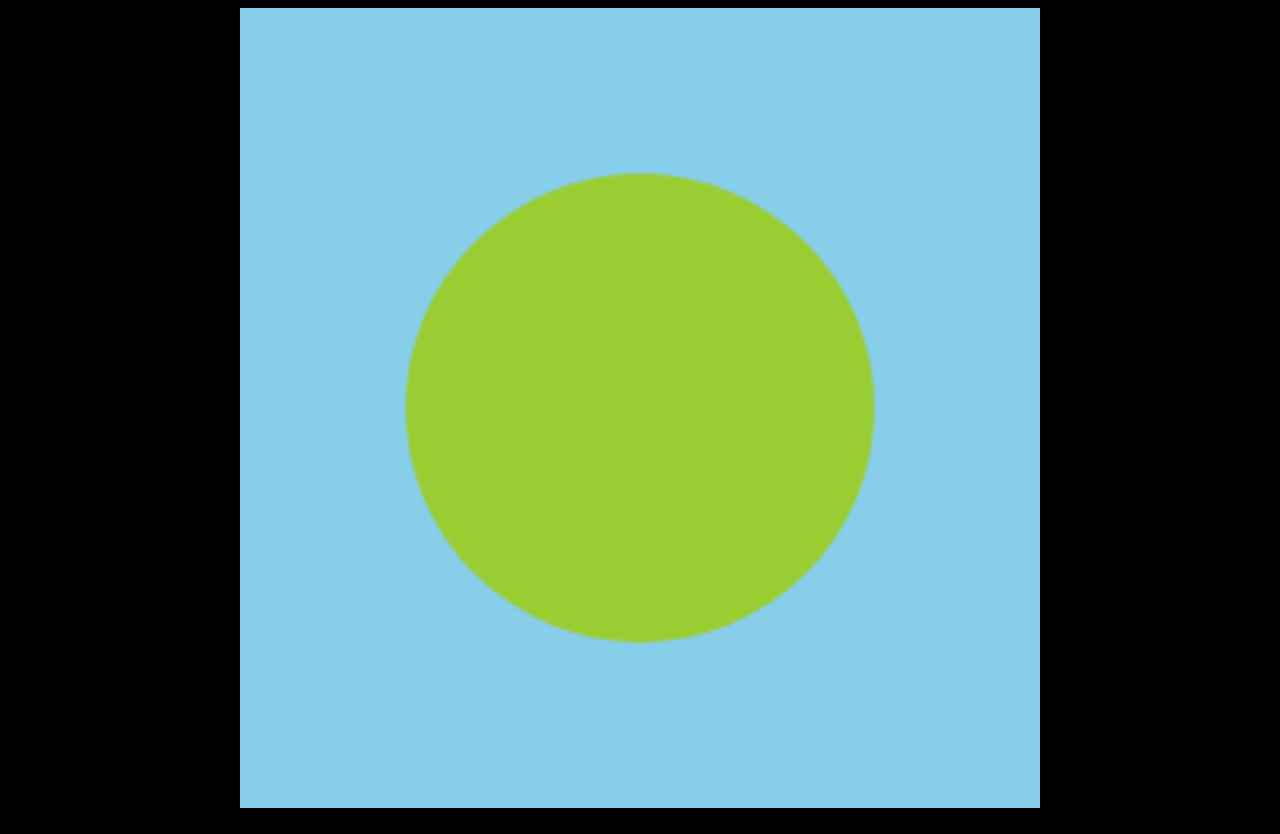
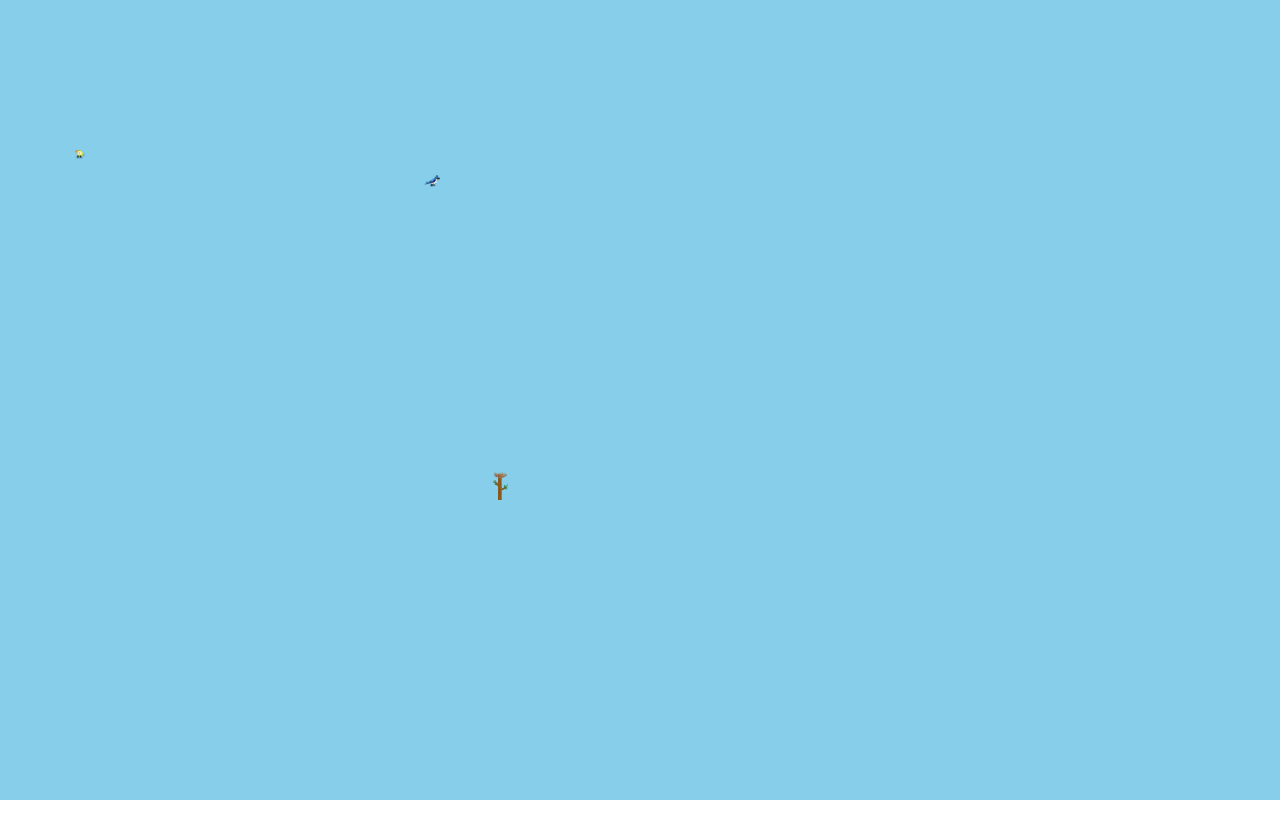
Before and after one commit to sqlsherpa/back_to_the_nest, a plain HTML site: page index.html in a window 1280 px wide. After the commit the page ends 800 px from the top, so only its background shows below. Drawn offline with Linux system fonts and the light colour scheme.

Commit message:
Asset promise
Reorganized to use asset load promise, removed earth rotation mechanics for simplicity and time constraints

```diff
--- a/index.html
+++ b/index.html
@@ -9,19 +9,13 @@
 
 	<link rel = "stylesheet" type = "text/css" href = "mystyle.css" />
 
-
-
 </head>
 
 
 <html>
 	<body>
 		<div class="font-load">&nbsp;</div>
-		<canvas width ="256" height = "256" id="mainCanvas"> </canvas>
-		<div>
-			<div id="score" style="position:absolute: left: 10px: top: 10px; width:300px; height:25px: background-color: yellow;">Last Score:
-			</div>
-		</div>
+		<canvas height="device-height" id="mainCanvas"> </canvas>
 		<script src="lib/kontra.js"></script>
 		<script src="src/game_main.js"></script>
 	</body>
--- a/mystyle.css
+++ b/mystyle.css
@@ -1,12 +1,17 @@
 @import url(http://fonts.googleapis.com/css?family=Amatic+SC:400,700);
 
 body{
-	background: black;
+	background: 'Gray';
+	margin: 0;
+	padding: 0;
+	width: 100%;
+	height: 100%;
 }
 canvas{
 	background: #87CEEB;
-	width: 100%;
-	max-width: 800px;
+	/*width: 100%;*/
+	/*height: 100%;*/
+	/*max-width: 1000px;*/
 	margin: auto;
 	display: block;
 }
--- a/src/game_main.js
+++ b/src/game_main.js
@@ -1,29 +1,39 @@
 
 
-let {init, Sprite, GameLoop} = kontra //create the kontra objects
+let {init, setImagePath, load, on, imageAssets, Sprite, GameLoop} = kontra //create the kontra objects
 
 let { canvas } = init();
 
+//Setup the screen
+canvas.width = window.innerWidth;
+canvas.height = window.innerHeight;
+
 let canvasWidthMid = canvas.width/2;
 let canvasHeightMid = canvas.height/2;
-let earthRadius = 75;
 
 //bring in the assets
-let chickImg = new Image();
-chickImg.src = 'assets/sprites/Chick@16px.png';
+let numAssets = 3;
+let assetsLoaded = 0;
+on('assetLoaded', (asset,url) => {
+	assetsLoaded++;
+	console.log("#" + assetsLoaded + " asset loaded");
+});
 
-let motherBirdStandRightImg = new Image();
-motherBirdStandRightImg.src = 'assets/sprites/MotherBirdStandRight@16px.png';
+setImagePath('assets/sprites');
+load(
+	'Chick.png',
+	'MotherBirdStandRight.png',
+	'EmptyNest.png'
+	).then(function(assets){
+		console.log("All Assets Successfully Loaded.");
 
-let emptyNestImg = new Image();
-emptyNestImg.src = 'assets/sprites/emptyNest@32px.png';
-
+		//Start assigning files to objects
 		let chickSprite = Sprite({
 				x:0,
 				y:0,
 				dx:.25,
 				dy:.5,
-		image: chickImg
+				image: imageAssets['Chick']
 			});
 
 		let motherBirdStandRightSprite = Sprite({
@@ -31,61 +41,32 @@ let motherBirdStandRightSprite = Sprite({
 				y:100,
 				dx:.75,
 				dy:.25,
-		image: motherBirdStandRightImg
-	});
-
-let earthSprite = Sprite({
-		x:canvasWidthMid,
-		y:canvasHeightMid,
-		color: 'YellowGreen',
-		radius:earthRadius,
-		render: function(){
-			this.context.fillStyle = this.color;
-			this.context.beginPath();
-			this.context.arc(this.x, this.y, this.radius, 0, 2 * Math.PI);
-			this.context.fill();
-		}
+				image: imageAssets['MotherBirdStandRight']
 			});
 
 		let emptyNestSprite = Sprite({
-		x:earthSprite.x ,
-		y:earthSprite.y - earthSprite.radius,
+				x:500 ,
+				y:500 ,
 				anchor: {x:.5,y:1},
-		image: emptyNestImg
+				image: imageAssets['EmptyNest']
 			});
-
-let thetaRad = 0;
-let thetaDeg = 0;
 
 		//game loop
 		let loop = GameLoop({
 			update: function(){
-		earthSprite.update();
+
+				//Full Screen resize update
+				canvas.width = window.innerWidth;
+				canvas.height = window.innerHeight;
+
+				//Derived sizes by screen
+				canvasWidthMid = canvas.width/2;
+				canvasHeightMid = canvas.height/2;
+
+				//Sprite Updates
 				chickSprite.update();
 				motherBirdStandRightSprite.update();
 				emptyNestSprite.update();
-
-		//rotation
-		thetaRad = thetaRad + 0.025;
-		thetaDeg = thetaRad * (180/Math.PI) ;
-
-		emptyNestSprite.x = canvasWidthMid + earthRadius * Math.cos(thetaRad);
-		emptyNestSprite.y = canvasHeightMid + earthRadius * Math.sin(thetaRad);
-		emptyNestSprite.rotation = thetaDeg
-		//wraps the sprite through the canvas x axis
-		// if(chickSprite.x > canvas.width){
-		// 	chickSprite.x = -chickSprite.width;
-		// }
-
-		//bounces inside the canvas
-		// if(((chickSprite.width + chickSprite.x) > canvas.width) || (chickSprite.x < 0))
-		// {
-		// 	chickSprite.dx = -chickSprite.dx
-		// }
-		// if(((chickSprite.height + chickSprite.y) > canvas.height) || (chickSprite.y < 0))
-		// {
-		// 	chickSprite.dy = -chickSprite.dy
-		// }
 
 				//wraps the sprite through the canvas x and y axis
 				if(chickSprite.x > canvas.width){
@@ -105,12 +86,14 @@ let loop = GameLoop({
 
 			},
 			render: function(){
-		earthSprite.render();
 				chickSprite.render();
 				motherBirdStandRightSprite.render();
 				emptyNestSprite.render();
 			}
-})
+		});
 
 
 		loop.start();
+
+
+	});
```
Also changed, not shown: assets/sprites/Chick.png (renamed from assets/sprites/Chick@16px.png), assets/sprites/Egg.png (renamed from assets/sprites/Egg@16px.png), assets/sprites/EmptyNest.png (renamed from assets/sprites/EmptyNest@32px.png), assets/sprites/MotherBirdStandRight.png (renamed from assets/sprites/MotherBirdStandRight@16px.png), assets/sprites/Worm.png (renamed from assets/sprites/Worm@16px.png). Lines whose indentation alone changed are shown as unchanged.
